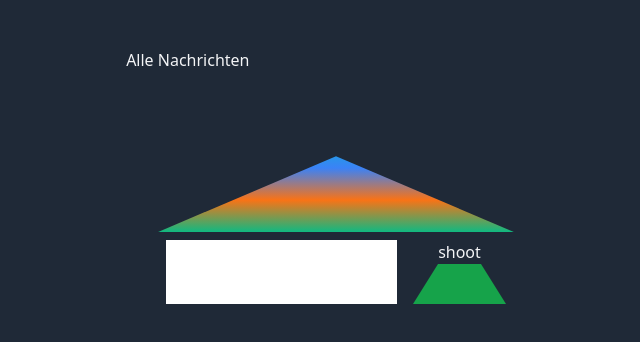
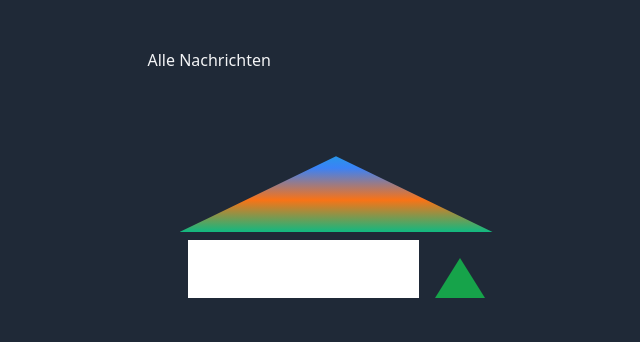
Before and after one commit to Skyle/prsmsg, a Next.js app: page / in a window 1280 px wide. Shown: the top 342 px of the page, without its empty margins (304-944 px from the left). Built offline with nearby package versions, Linux system fonts and the light colour scheme.

Commit message:
deleted shoot

```diff
--- a/components/Button.tsx
+++ b/components/Button.tsx
@@ -8,9 +8,7 @@ function Button({}: Props) {
       <button
         type="submit"
         className="border-b-green-600 border-b-[40px] border-r-transparent border-r-[25px] border-l-transparent border-l-[25px] hover:border-b-pink-600"
-      >
-        shoot
-      </button>
+      ></button>
     </div>
   );
 }
```
